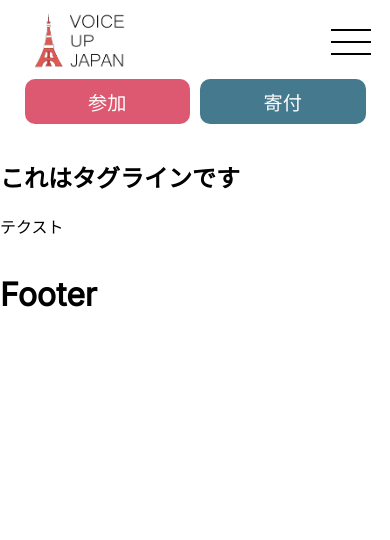
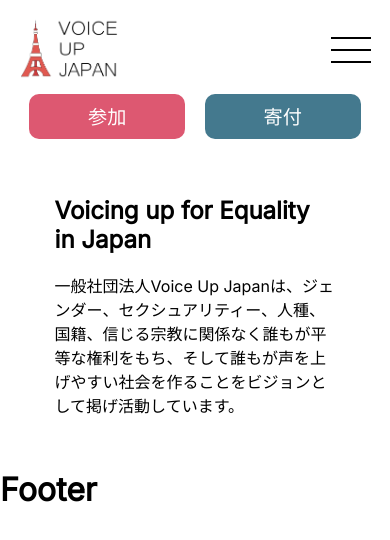
Before and after one commit to Dylaan94/Voice-Up-Japan, a Gatsby site: page / in a window 390 px wide. Built offline with nearby package versions, Linux system fonts and the light colour scheme; Gatsby itself is replaced by a stand-in of ours.

Commit message:
added tagline section styling and updated navbar to more responsive units

```diff
--- /dev/null
+++ b/src/components/Homepage/TaglineSection.js
@@ -0,0 +1,59 @@
+import React from "react";
+import styled from "styled-components";
+
+// image imports
+
+import logo from "../../images/vuj-logo2.svg";
+
+const content = {
+  jp: {
+    tagline: "Voicing up for Equality in Japan",
+    text: "一般社団法人Voice Up Japanは、ジェンダー、セクシュアリティー、人種、国籍、信じる宗教に関係なく誰もが平等な権利をもち、そして誰もが声を上げやすい社会を作ることをビジョンとして掲げ活動しています。",
+  },
+  en: {
+    tagline: "Voicing up for Equality in Japan",
+    text: "text",
+  },
+};
+
+export default function TaglineSection({ lang = "jp" }) {
+  return (
+    <Root>
+      <Container>
+        <Image src={logo} />
+        <TextDiv>
+          <Tagline> {content.jp.tagline} </Tagline>
+          <Text> {content.jp.text} </Text>
+        </TextDiv>
+      </Container>
+    </Root>
+  );
+}
+
+const Root = styled.div`
+  display: flex;
+  justify-content: center;
+`;
+
+const Container = styled.div`
+  max-width: 1000px;
+  width: 80%;
+  display: flex;
+  align-items: center;
+`;
+
+const Image = styled.img`
+  width: 50%;
+
+  @media screen and (max-width: 700px) {
+    display: none;
+  }
+`;
+
+const TextDiv = styled.div`
+  padding: 5%;
+`;
+
+const Tagline = styled.h2``;
+
+const Text = styled.p``;
--- a/src/components/Navbar.js
+++ b/src/components/Navbar.js
@@ -51,9 +51,9 @@
             <StyledLink to="/resources">{selectedLang.resources}</StyledLink>
           </Links>
           <HamburgerDiv>
-            <div class="bar1"></div>
-            <div class="bar2"></div>
-            <div class="bar3"></div>
+            <div className="bar1"></div>
+            <div className="bar2"></div>
+            <div className="bar3"></div>
           </HamburgerDiv>
         </LogoLinksDiv>
         <Buttons>
@@ -89,7 +89,7 @@
 
 const Container = styled.div`
   width: 70%;
-  min-height: 100px;
+  height: 8em;
   display: flex;
   flex-direction: row;
   align-items: center;
@@ -101,7 +101,7 @@
 
   // switch to mobile view
   @media screen and (max-width: 1090px) {
-    margin: 10px 0px;
+    margin: 1em 0vh;
     flex-direction: column;
   }
 `;
@@ -118,10 +118,12 @@
   }
 `;
 
-const LogoDiv = styled.div``;
+const LogoDiv = styled.div`
+`;
 
 const Logo = styled.img`
-  height: 60px;
+  height: 4rem;
+
 `;
 
 const HamburgerDiv = styled.div`
@@ -142,10 +144,6 @@
   }
 `;
 
-const Hamburger = styled.img`
-  height: 50px;
-`;
-
 const Links = styled.div`
   display: flex;
   width: 100%;
@@ -159,7 +157,7 @@
   display: flex;
   justify-content: flex-start;
   button {
-    margin: 5px;
+    margin: 0.5em;
   }
 
   // switch to mobile view
@@ -173,17 +171,17 @@
   }
 
   @media screen and (max-width: 700px) {
-    button{
+    button {
       width: 50%;
     }
   }
 `;
 
 const StyledLink = styled(Link)`
-  padding: 15px;
+  padding: 2%;
   text-decoration: none;
   font-weight: 600;
-  font-size: 0.9em;
+  font-size: 1rem;
   color: black;
 
   :visited {
--- a/src/components/TaglineSection.js
+++ /dev/null
@@ -1,28 +0,0 @@
-import React from "react";
-import styled from "styled-components";
-
-const content = {
-  jp: {
-    tagline: "これはタグラインです",
-    text: "テクスト",
-  },
-  en: {
-    tagline: "This is the tagline",
-    text: "text",
-  },
-};
-
-export default function TaglineSection({lang = "jp"}) {
-  return (
-    <Root>
-      <Tagline> {content.jp.tagline} </Tagline>
-      <Text> {content.jp.text} </Text>
-    </Root>
-  );
-}
-
-const Root = styled.div``;
-
-const Tagline = styled.h2``;
-
-const Text = styled.p``;
--- a/src/pages/index.js
+++ b/src/pages/index.js
@@ -3,7 +3,7 @@
 
 // Component imports
 
-import TaglineSection from "../components/TaglineSection";
+import TaglineSection from "../components/Homepage/TaglineSection";
 
 const IndexPage = () => {
   return (
```
Also changed, not shown: src/images/vuj-logo2.svg (added).
